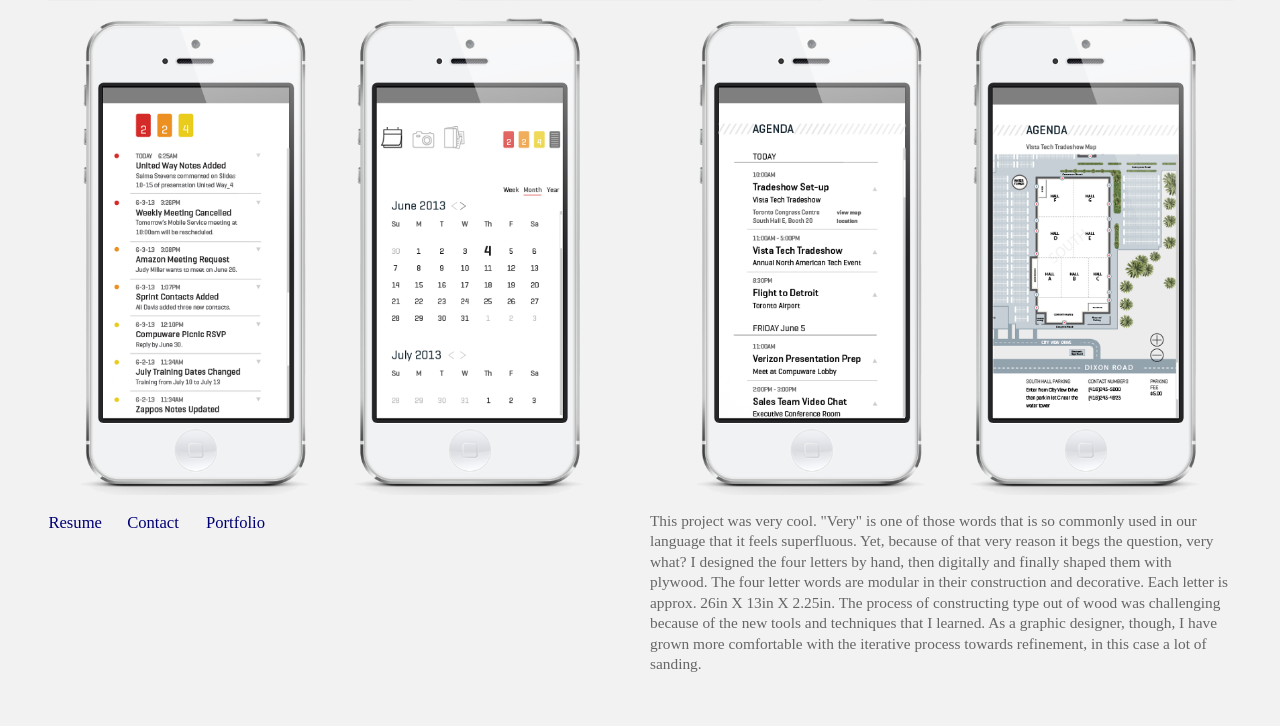
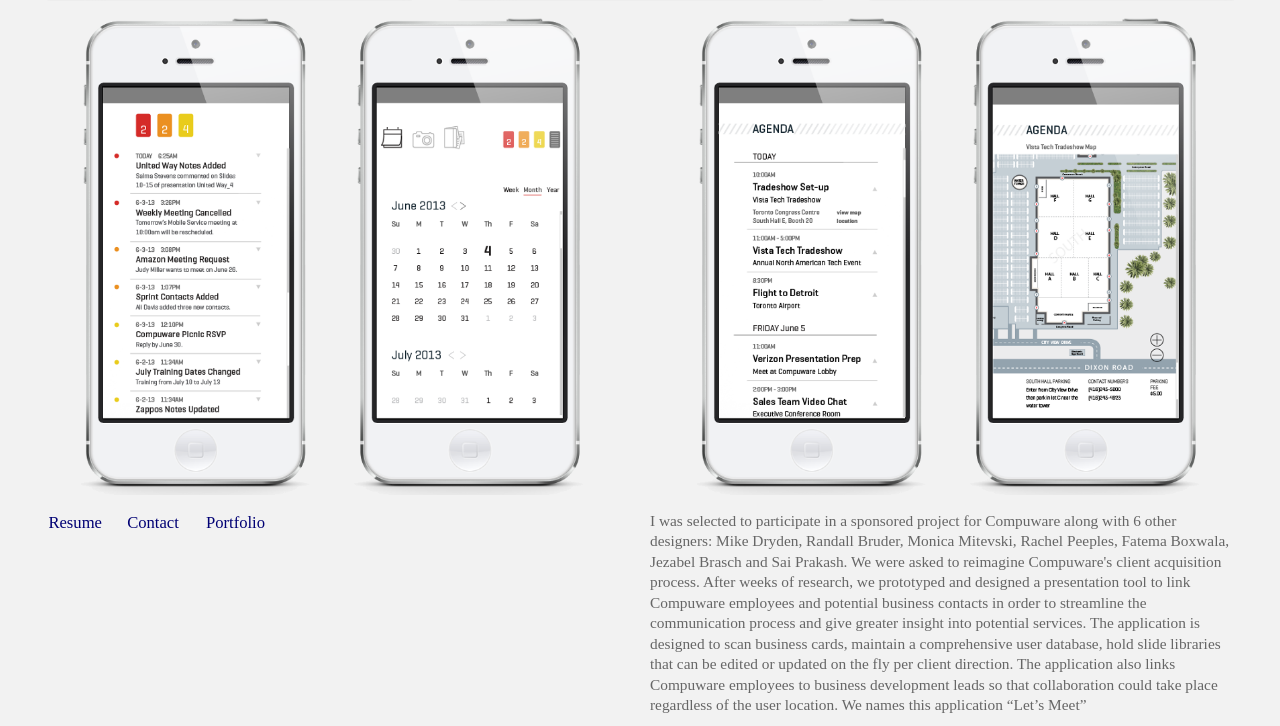
Before and after one commit to fboxwala9/fatema_portfolio, a plain HTML site: page projects/lets_meet/index.html in a window 1280 px wide. Shown: the part 1429-2155 px from the top of the page. Before the commit the page ends 2114 px from the top, so only its background shows below. Drawn offline with nearby package versions, Linux system fonts and the light colour scheme; a script that the page names is missing.

Commit message:
change let's meet descrip
changed

```diff
--- a/projects/lets_meet/index.html
+++ b/projects/lets_meet/index.html
@@ -119,7 +119,7 @@
 
 		<div class = "double-id-block description">
 			<div class ="content" id="extended_content">
-				This project was very cool. "Very" is one of those words that is so commonly used in our language that it feels superfluous. Yet, because of that very reason it begs the question, very what? I designed the four letters by hand, then digitally and finally shaped them with plywood. The four letter words are modular in their construction and decorative. Each letter is approx. 26in X 13in X 2.25in. The process of constructing type out of wood was challenging because of the new tools and techniques that I learned. As a graphic designer, though,  I have grown more comfortable with the iterative process towards refinement, in this case a lot of sanding.
+				I was selected to participate in a sponsored project for Compuware along with 6 other designers: Mike Dryden, Randall Bruder, Monica Mitevski, Rachel Peeples, Fatema Boxwala, Jezabel Brasch and Sai Prakash. We were asked to reimagine Compuware's client acquisition process. After weeks of research, we prototyped and designed a presentation tool to link Compuware employees and potential business contacts in order to streamline the communication process and give greater insight into potential services. The application is designed to scan business cards, maintain a comprehensive user database, hold slide libraries that can be edited or updated on the fly per client direction. The application also links Compuware employees to business development leads so that collaboration could take place regardless of the user location. We names this application “Let’s Meet”
 			</div>
 		</div>
 	</div>
```
